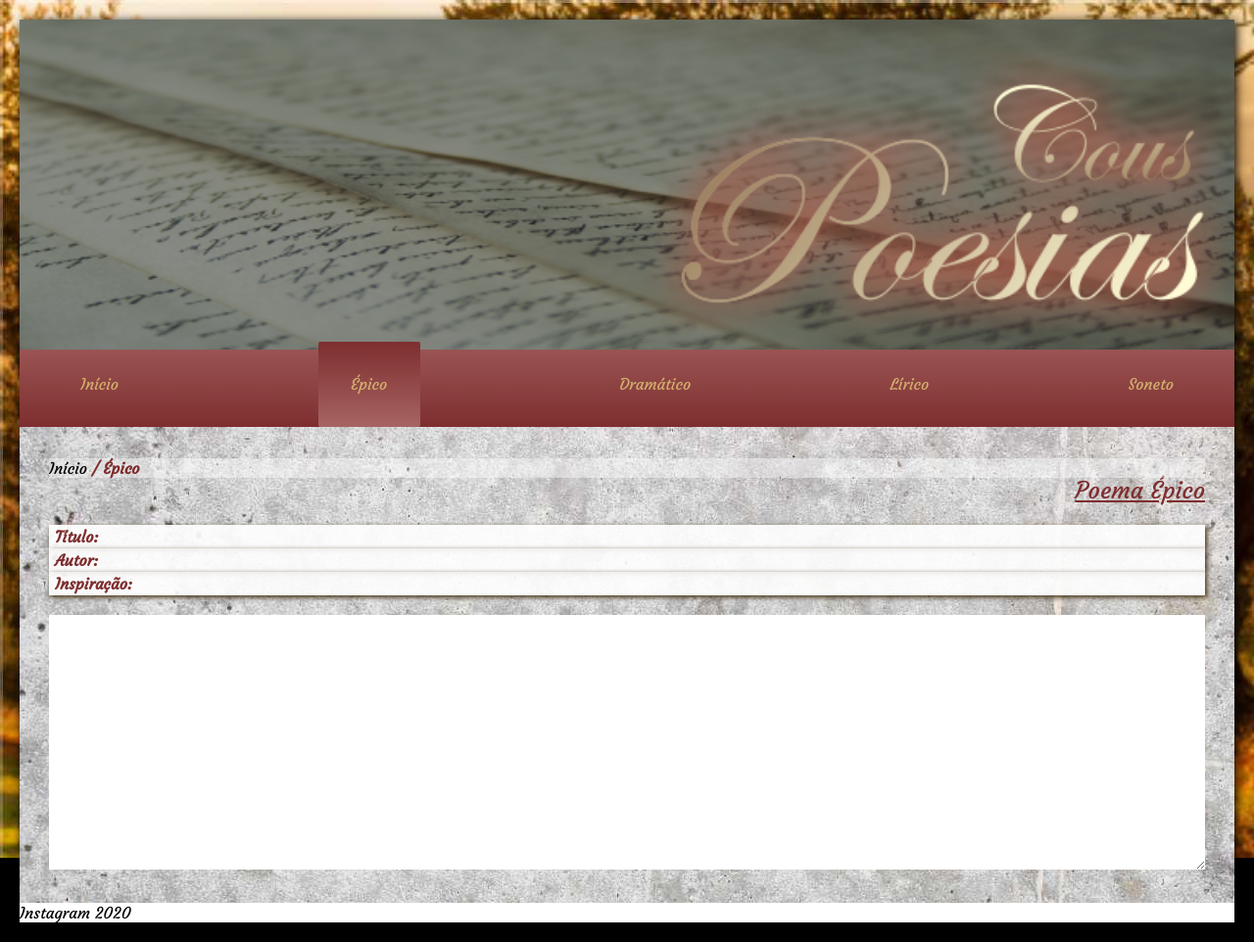
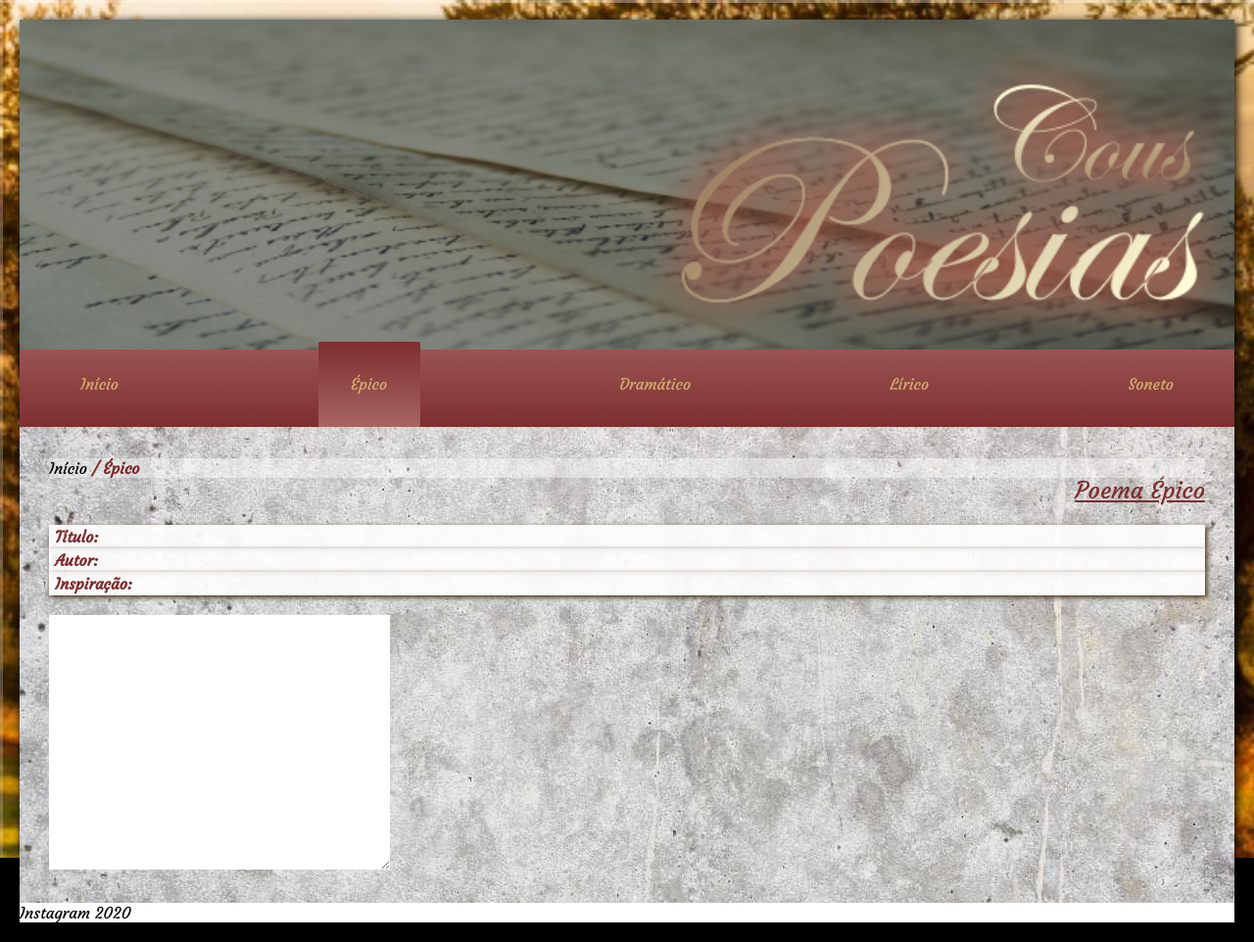
Before and after one commit to RafaAraujoFocart/Blog-de-Poesias, a plain HTML site: page menu/epico.html in a window 1280 px wide. Shown: the whole page at 98% size. Drawn offline with Linux system fonts and the light colour scheme.

Commit message:
Revert "Pequeno erro corrigido"
This reverts commit 66034f7a2c90a0d3d6307a393f53d6b4904856cd.

```diff
--- a/menu/epico.html
+++ b/menu/epico.html
@@ -42,7 +42,7 @@
 <h2 class="text">Autor:</h2>
 <h2 class="text">Inspiração: <!--add aqui um botão que recebe a informção preenchida na área de administração do site, não necessáriamente precisa ser poucas palavras--></h2><br>
 
-<textarea id="txtarea" rows="13" cols="40" wrap="hard">
+<textarea rows="13" cols="37" wrap="hard">
 
 </textarea>
 
--- a/style.css
+++ b/style.css
@@ -131,13 +131,6 @@ p {
 
 /*=====================================================================*/
 
-/*INICIO DA AREA DE TEXTO*/
-#txtarea {
-    width: 100%;
-}
-/*FINAL AREA DE TEXTO*/
-/*=====================================================================*/
-
 /*=======FIM_CONFIG_INTERFACE=======*/
 
 /*==| CATEGORIAS |==*/
```
Also changed, not shown: index.html (+1 -0 lines).
